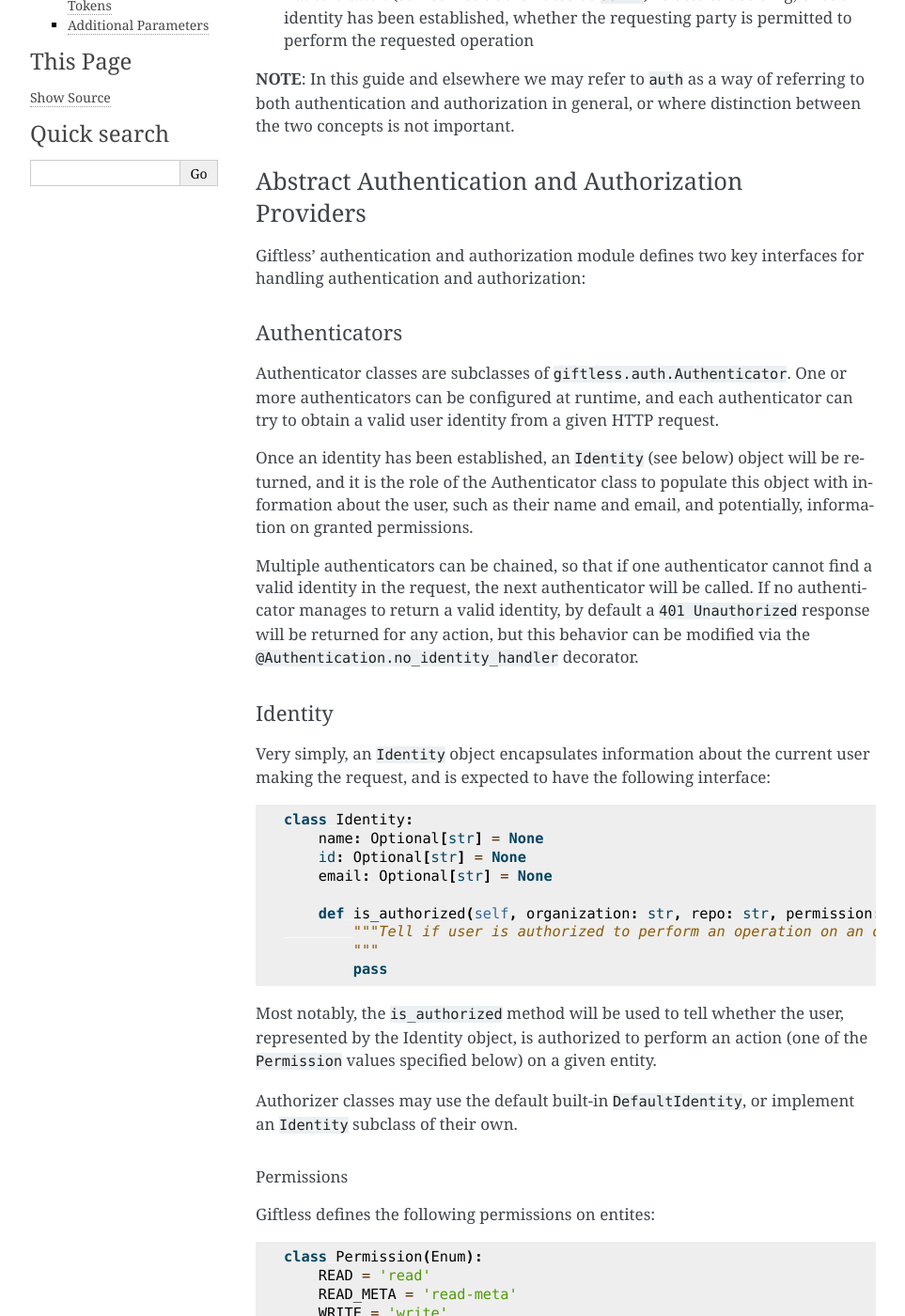
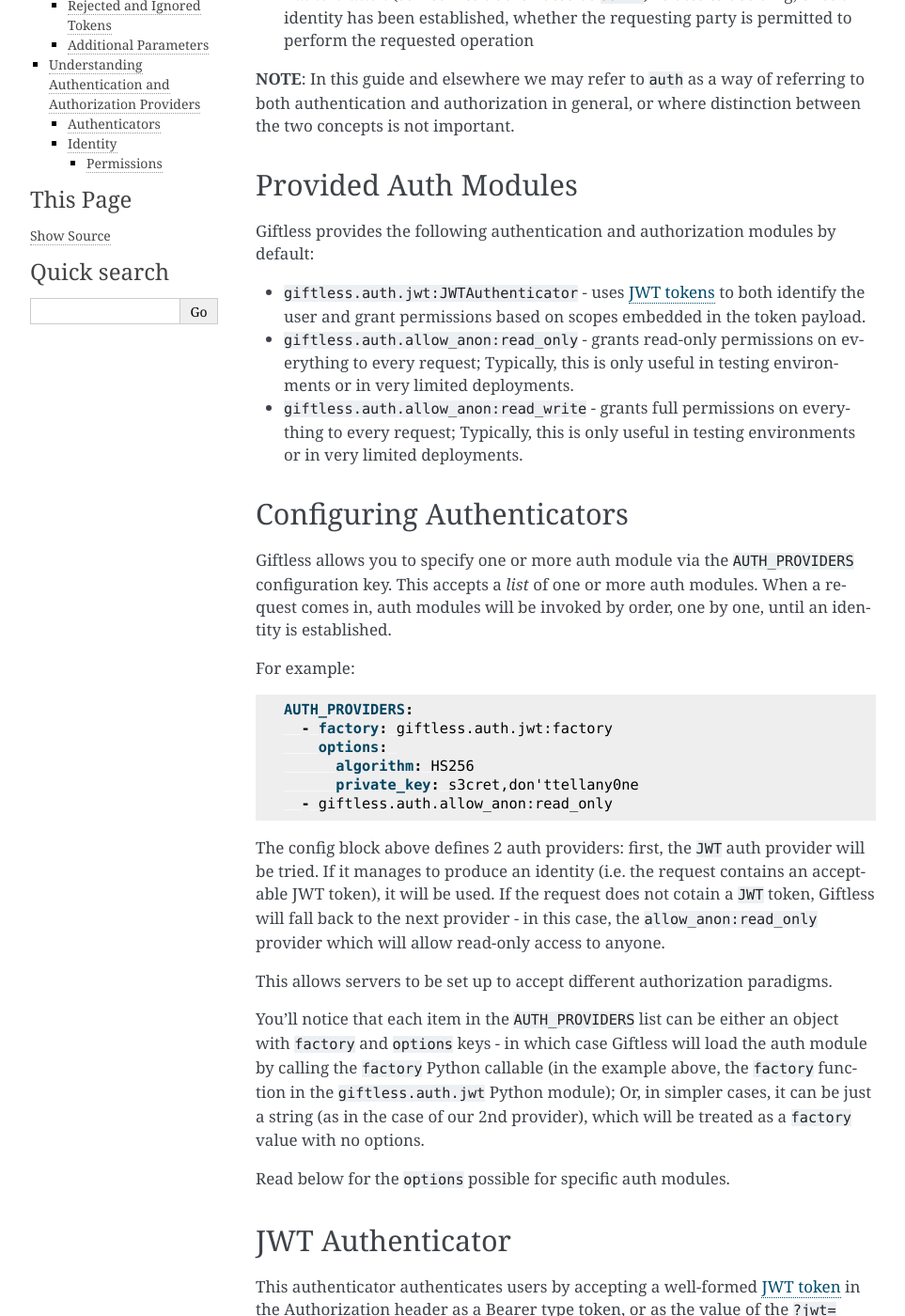
Before and after one commit to datopian/giftless, a Sphinx documentation site: the page built from docs/source/auth-providers.md, in a window 1280 px wide and 1400 px high, scrolled down 435 px. Shown: the whole window at 94% size, without its empty margins (148-1111 px from the left). Built offline with Sphinx 7.4.7, drawn with Linux system fonts in a browser that asks for light colours; the version number could not be read and is left out; some of the changed text lies outside the part shown.

Commit message:
Added some notes on configuring auth providers and JWT specific options

````diff
--- a/docs/source/auth-providers.md
+++ b/docs/source/auth-providers.md
@@ -17,63 +17,7 @@
 both authentication and authorization in general, or where distinction between the two
 concepts is not important.
 
-### Abstract Authentication and Authorization Providers
-
-Giftless' authentication and authorization module defines two key interfaces for handling
-authentication and authorization:
-
-#### Authenticators
-Authenticator classes are subclasses of `giftless.auth.Authenticator`. One or more
-authenticators can be configured at runtime, and each authenticator can try to obtain a
-valid user identity from a given HTTP request.
-
-Once an identity has been established, an `Identity` (see below) object will be returned,
-and it is the role of the Authenticator class to populate this object with information about
-the user, such as their name and email, and potentially, information on granted permissions.
-
-Multiple authenticators can be chained, so that if one authenticator cannot find a valid
-identity in the request, the next authenticator will be called. If no authenticator manages
-to return a valid identity, by default a `401 Unauthorized` response will be returned for
-any action, but this behavior can be modified via the `@Authentication.no_identity_handler`
-decorator.
-
-#### Identity
-Very simply, an `Identity` object encapsulates information about the current user making the
-request, and is expected to have the following interface:
-
-```python
-class Identity:
-    name: Optional[str] = None
-    id: Optional[str] = None
-    email: Optional[str] = None
-
-    def is_authorized(self, organization: str, repo: str, permission: Permission, oid: Optional[str] = None) -> bool:
-        """Tell if user is authorized to perform an operation on an object / repo
-        """
-        pass
-```
-
-Most notably, the `is_authorized` method will be used to tell whether the user, represented by
-the Identity object, is authorized to perform an action (one of the `Permission` values specified
-below) on a given entity.
-
-Authorizer classes may use the default built-in `DefaultIdentity`, or implement an `Identity`
-subclass of their own.
-
-##### Permissions
-Giftless defines the following permissions on entites:
-
-```python
-class Permission(Enum):
-    READ = 'read'
-    READ_META = 'read-meta'
-    WRITE = 'write'
-```
-
-For example, if `Permission.WRITE` is granted on an object or a repository, the user will
-be allowed to write objects matching the granted organization / repository / object scope.
-
-## Default Auth Modules
+## Provided Auth Modules
 Giftless provides the following authentication and authorization modules by default:
 
 * `giftless.auth.jwt:JWTAuthenticator` - uses [JWT tokens](https://jwt.io/) to both identify
@@ -85,11 +29,66 @@
   request; Typically, this is only useful in testing environments or in very limited
   deployments.
 
+## Configuring Authenticators
+Giftless allows you to specify one or more auth module via the `AUTH_PROVIDERS` configuration
+key. This accepts a *list* of one or more auth modules. When a request comes in, auth modules will
+be invoked by order, one by one, until an identity is established.
+
+For example:
+```yaml
+AUTH_PROVIDERS:
+  - factory: giftless.auth.jwt:factory
+    options:
+      algorithm: HS256
+      private_key: s3cret,don'ttellany0ne
+  - giftless.auth.allow_anon:read_only
+```
+
+The config block above defines 2 auth providers: first, the `JWT` auth provider will be
+tried. If it manages to produce an identity (i.e. the request contains an acceptable JWT
+token), it will be used. If the request does not cotain a `JWT` token, Giftless will fall
+back to the next provider - in this case, the `allow_anon:read_only` provider which will
+allow read-only access to anyone.
+
+This allows servers to be set up to accept different authorization paradigms.
+
+You'll notice that each item in the `AUTH_PROVIDERS` list can be either an object with
+`factory` and `options` keys - in which case Giftless will load the auth module by
+calling the `factory` Python callable (in the example above, the `factory` function in
+the `giftless.auth.jwt` Python module); Or, in simpler cases, it can be just a string
+(as in the case of our 2nd provider), which will be treated as a `factory` value with
+no options.
+
+Read below for the `options` possible for specific auth modules.
+
 ## JWT Authenticator
 This authenticator authenticates users by accepting a well-formed [JWT token](https://jwt.io/)
 in the Authorization header as a Bearer type token, or as the value of the `?jwt=` query
 parameter. Tokens must be signed by the right key, and also match in terms of audience,
 issuer and key ID if configured, and of course have valid course expiry / not before times.
+
+### Configuration Options
+The following options are available for the `jwt` auth module:
+
+* `algorithm` (`str`): JWT algorithm to use, e.g. `HS256` (default) or `RS256`. Must match the algorithm
+  used by your token provider
+* `public_key` (`str`): Public key string, used to verify tokens signed with any asymmetric algorithm (i.e. all
+  algorithms except `HS*`); Optional, not needed if a symmetric algorithm is in use.
+* `public_key_file` (`str`): Path to file containing the public key. Specify as an alternative to `public_key`.
+* `private_key` (`str`): Private key string, used to verify tokens signed with a symmetric algorithm (i.e. `HS*`);
+  Optional, not needed if an asymmetric algorithm is in use.
+* `public_key_file` (`str`): Path to file containing the private key. Specify as an alternative to `private_key`.
+* `leeway` (`int`): Key expiry time leeway in seconds (default is 60); This allows for a small clock time skew
+  between the key provider and Giftless server
+* `key_id` (`str`): Optional key ID string. If provided, only keys with this ID will be accepted.
+
+#### Options only used when module used for generating JWT tokens
+The following options are currently only in use when the module is used for generating tokens for
+self-signed requests (i.e. not as an `AUTH_PROVIDER`, but as a `PRE_AUTHORIZED_ACTION_PROVIDER`):
+
+* `default_lifetime` (`int`): lifetime of token in seconds
+* `issuer` (`str`): token issuer (optional)
+* `audience` (`str`): token audience (optional)
 
 ### JWT Authentication Flow
 A typical flow for JWT is:
@@ -181,3 +180,63 @@
 The `leeway` parameter allows for providing a leeway / grace time to be
 considered when checking expiry times, to cover for clock skew between
 servers.
+
+## Understanding Authentication and Authorization Providers
+
+This part is more abstract, and will help you understand how Giftless handles
+authentication and authorization in general. If you want to create a custom auth
+module, or better understand how provided auth modules work, read on.
+
+Giftless' authentication and authorization module defines two key interfaces for handling
+authentication and authorization:
+
+### Authenticators
+Authenticator classes are subclasses of `giftless.auth.Authenticator`. One or more
+authenticators can be configured at runtime, and each authenticator can try to obtain a
+valid user identity from a given HTTP request.
+
+Once an identity has been established, an `Identity` (see below) object will be returned,
+and it is the role of the Authenticator class to populate this object with information about
+the user, such as their name and email, and potentially, information on granted permissions.
+
+Multiple authenticators can be chained, so that if one authenticator cannot find a valid
+identity in the request, the next authenticator will be called. If no authenticator manages
+to return a valid identity, by default a `401 Unauthorized` response will be returned for
+any action, but this behavior can be modified via the `@Authentication.no_identity_handler`
+decorator.
+
+### Identity
+Very simply, an `Identity` object encapsulates information about the current user making the
+request, and is expected to have the following interface:
+
+```python
+class Identity:
+    name: Optional[str] = None
+    id: Optional[str] = None
+    email: Optional[str] = None
+
+    def is_authorized(self, organization: str, repo: str, permission: Permission, oid: Optional[str] = None) -> bool:
+        """Tell if user is authorized to perform an operation on an object / repo
+        """
+        pass
+```
+
+Most notably, the `is_authorized` method will be used to tell whether the user, represented by
+the Identity object, is authorized to perform an action (one of the `Permission` values specified
+below) on a given entity.
+
+Authorizer classes may use the default built-in `DefaultIdentity`, or implement an `Identity`
+subclass of their own.
+
+#### Permissions
+Giftless defines the following permissions on entites:
+
+```python
+class Permission(Enum):
+    READ = 'read'
+    READ_META = 'read-meta'
+    WRITE = 'write'
+```
+
+For example, if `Permission.WRITE` is granted on an object or a repository, the user will
+be allowed to write objects matching the granted organization / repository / object scope.
````
